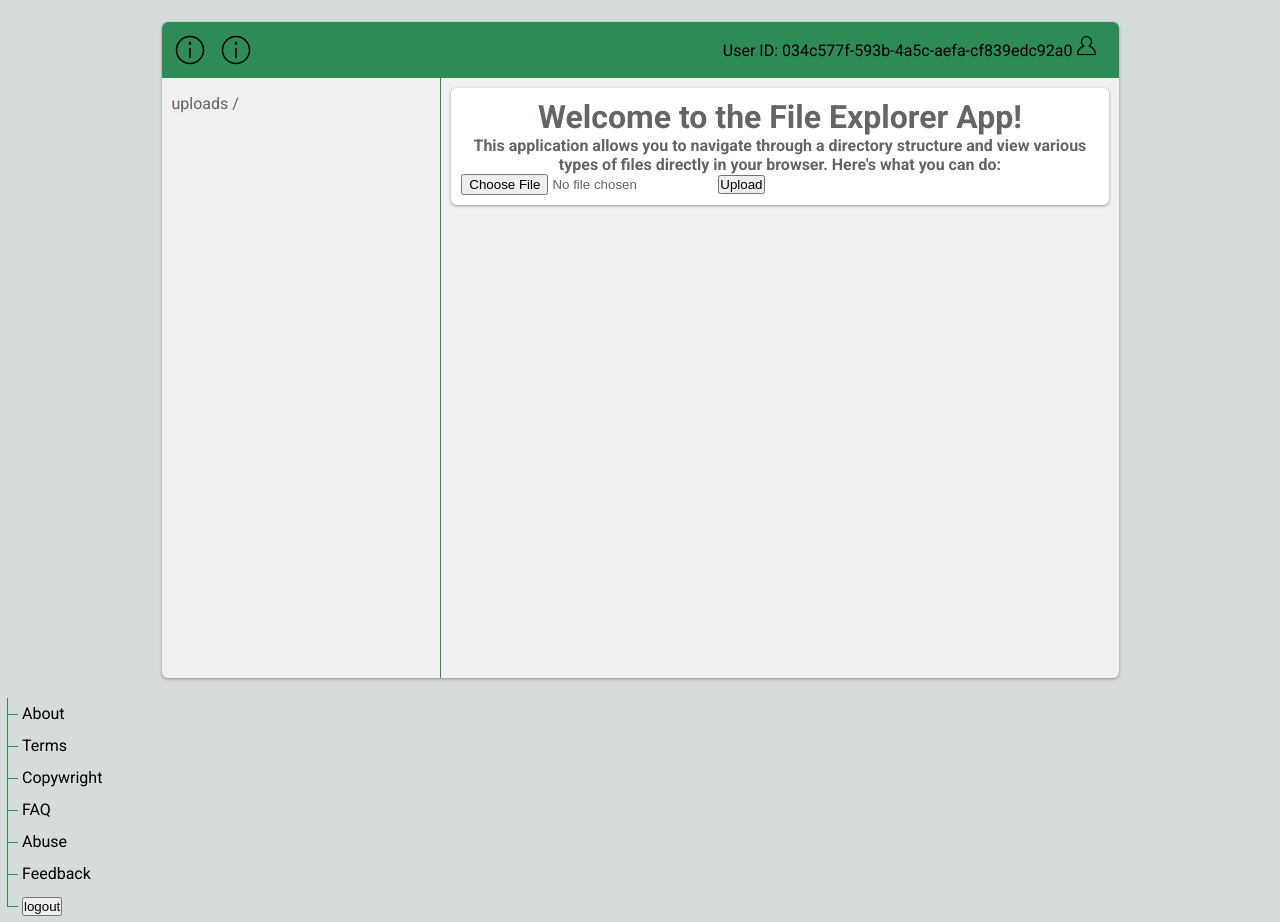
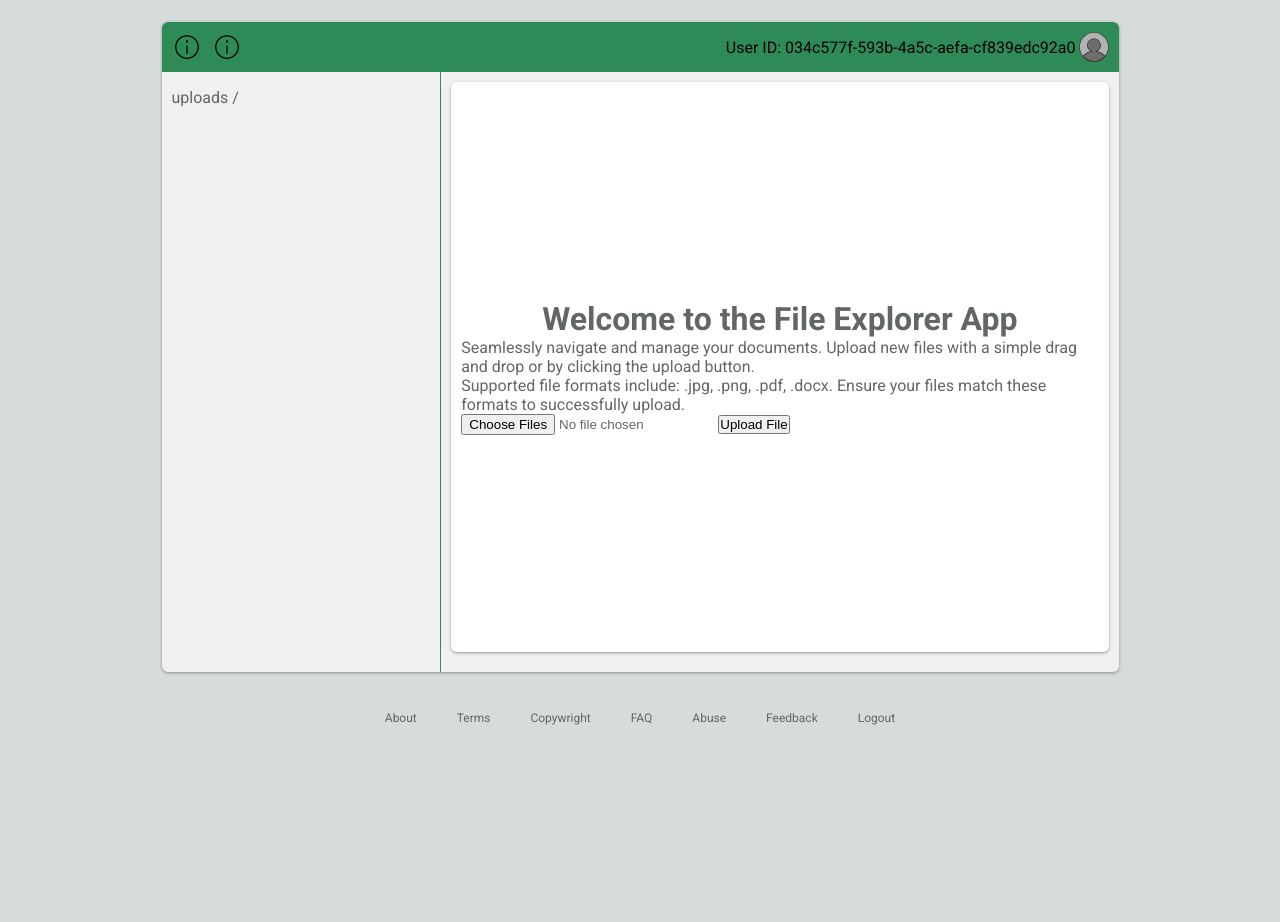
Before and after one commit to day57/would_do, a Flask app: page / in a window 1280 px wide. After the commit the page ends 725 px from the top, so only its background shows below. Run offline with Flask 3, Linux system fonts and the light colour scheme; a user stored in the database is signed in; parts of the project's set-up code (start-up, migrations or seed data) failed here and were passed over.

Commit message:
footer & content-window updates

```diff
--- a/app.py
+++ b/app.py
@@ -55,6 +55,10 @@ class File(db.Model):
 
 def generate_token():
     return str(uuid.uuid4())
+
+def get_file_types():
+    allowed_file_types = os.getenv('ALLOWED_FILE_TYPES', 'jpg, png, pdf, docx').split(', ')
+    return allowed_file_types
 
 def save_file(file, user_id, token):
     filename = secure_filename(file.filename)
--- a/static/css/footer.css
+++ b/static/css/footer.css
@@ -0,0 +1,27 @@
+.footer{
+    width: 40%;
+    height: 100%;
+    display: flex;
+    flex-direction: column;
+    justify-content: center;
+    align-content: center;
+    align-self: center;
+
+    margin: 10px 0 10px 0;
+}
+
+#footer-list{
+    margin: 0px;
+    display: flex;
+    flex-direction: row;
+    justify-content: space-between;
+
+}
+#footer-list li{
+    font-size: 12px;
+}
+
+#footer-item:before, #footer-item:after {
+    content: none !important;
+    position: relative;
+}
--- a/static/css/intro.css
+++ b/static/css/intro.css
@@ -1,7 +1,15 @@
 .intro-container {
     padding:10px;
+    height: 95%;
 
+    align-self: center;
+    justify-self: center;
+    display: flex;
+    flex-direction: column;
+    align-content: center;
+    justify-content: center;
 }
+
 .intro-container h1 {
     text-align: center;
 }
@@ -13,3 +21,12 @@
 .intro-container ol {
     margin: 10px;
 }
+
+
+.welcome-top-container {
+
+}
+
+.welcome-bottom-container {
+
+}
--- a/static/css/style.css
+++ b/static/css/style.css
@@ -89,9 +89,17 @@ a img {
 }
 
 .img-ctn {
-    height: 36px;
-    width: 36px;
+    height: 30px;
+    width: 30px;
+
     background-color: transparent;
+}
+.nav-right-text {
+    padding-right: 3px;
+}
+.img-ctn img {
+    height: 100%;
+    width: 100%;
 }
 
 .nav-left {
--- a/static/css/window_content.css
+++ b/static/css/window_content.css
@@ -9,6 +9,7 @@
     background-color: white;
     border-radius: 0px 0px 6px 6px;
     height: 100%;
+    display: flex;
 }
 
 .content_background  img {
@@ -22,8 +23,8 @@
 
 .window-content {
     width: 100%;
-
-    ; /* Set a fixed height or max-height */
+    height: 95%;
+    /* Set a fixed height or max-height */
     justify-self: center;
     align-self: center;
     display: flex;
@@ -73,7 +74,7 @@
 
 
 .window-content-container {
-    padding: 10px;
+    padding: 10px 10px 0px 10px;
     height: 100%;
     width: 100%;
 
--- a/templates/files.html
+++ b/templates/files.html
@@ -23,8 +23,8 @@
                             <a class="img-ctn"> <img src="{{ url_for('static', filename='img/info.svg') }}" alt="Info Icon" id="nav-icon"></a>
                         </div>
                         <div class="nav-right">
-                            <p>User ID: {{ user_id }}</p>
-                            <a class="img-ctn"> <img src="{{ url_for('static', filename='img/profile-icon.svg') }}" alt="Profile Icon"> </a>
+                            <p class="nav-right-text">User ID: {{ user_id }}</p>
+                            <a class="img-ctn"> <img src="{{ url_for('static', filename='img/user-profile.svg') }}" alt="Profile Icon"> </a>
                         </div>
                     </div>
                 </div>
@@ -56,12 +56,17 @@
                                     {{ content | safe }}
                                 {% else %}
                                     <div class="intro-container">
-                                        <h1> Welcome to the File Explorer App! </h1>
-                                        <h4> This application allows you to navigate through a directory structure and view various types of files directly in your browser. Here's what you can do: </h4>
-                                        <form action="/upload" method="post" enctype="multipart/form-data">
-                                            <input type="file" name="file" >
-                                            <button type="submit">Upload</button>
-                                        </form>
+                                        <div class="welcome-top-container">
+                                            <h1>Welcome to the File Explorer App</h1>
+                                            <p>Seamlessly navigate and manage your documents. Upload new files with a simple drag and drop or by clicking the upload button.</p>
+                                            <p>Supported file formats include: .jpg, .png, .pdf, .docx. Ensure your files match these formats to successfully upload.</p>
+                                        </div>
+                                        <div class="welcome-bottom-container">
+                                            <form action="/upload" method="post" enctype="multipart/form-data" id="file-upload-form">
+                                                <input type="file" name="file" id="file-input" accept=".jpg, .png, .pdf, .docx" multiple>
+                                                <button type="submit">Upload File</button>
+                                            </form>
+                                        </div>
                                     </div>
                                 {% endif %}
                             </div>
@@ -71,15 +76,15 @@
                 </div>
 
             </div>
-            <div class="footer">
-                <ul>
-                    <li> About </li>
-                    <li> Terms </li>
-                    <li> Copywright </li>
-                    <li> FAQ </li>
-                    <li> Abuse </li>
-                    <li> Feedback </li>
-                    <li><a href="{{ url_for('logout')}}" class="download-button"> <button> logout </button></a></li>
+            <div class="footer" >
+                <ul id="footer-list">
+                    <li id="footer-item"><a href="/"> About </a></li>
+                    <li id="footer-item"><a href="/"> Terms </a></li>
+                    <li id="footer-item"><a href="/"> Copywright </a></li>
+                    <li id="footer-item"><a href="/"> FAQ </a></li>
+                    <li id="footer-item"><a href="/"> Abuse </a></li>
+                    <li id="footer-item" ><a href="/"> Feedback </a></li>
+                    <li id="footer-item"><a href="{{ url_for('logout')}}" > Logout </a></li>
 
                 </ul>
             </div>
--- a/templates/index.html
+++ b/templates/index.html
@@ -23,7 +23,7 @@
                             <a class="img-ctn"> <img src="{{ url_for('static', filename='img/info.svg') }}" alt="Info Icon" id="nav-icon"></a>
                         </div>
                         <div class="nav-right">
-                            <a class="img-ctn"> <img src="{{ url_for('static', filename='img/profile-icon.svg') }}" alt="Profile Icon" id="nav-icon"> </a>
+                            <a class="img-ctn"> <img src="{{ url_for('static', filename='img/user-profile.svg') }}" alt="Profile Icon" id="nav-icon"> </a>
                         </div>
                     </div>
                 </div>
```
Also changed, not shown: instance/site.db, static/img/profile-icon.svg (deleted), static/img/user-profile.svg (added), uploads/034c577f-593b-4a5c-aefa-cf839edc92a0/1.PNG (added), uploads/cde6a1a5-98c8-4fa5-8ae2-59d5068666d7/2.PNG (deleted), uploads/cde6a1a5-98c8-4fa5-8ae2-59d5068666d7/3.PNG (deleted), 1 other file.
